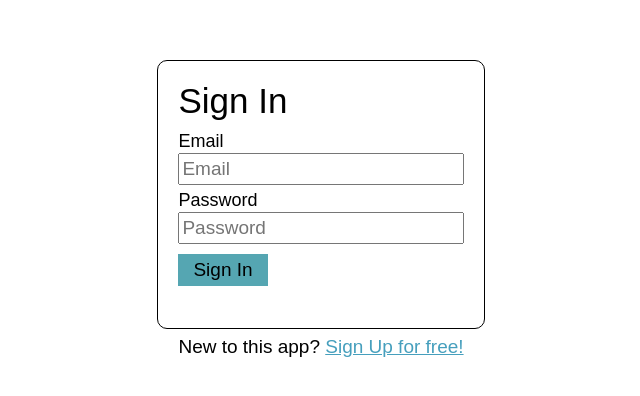
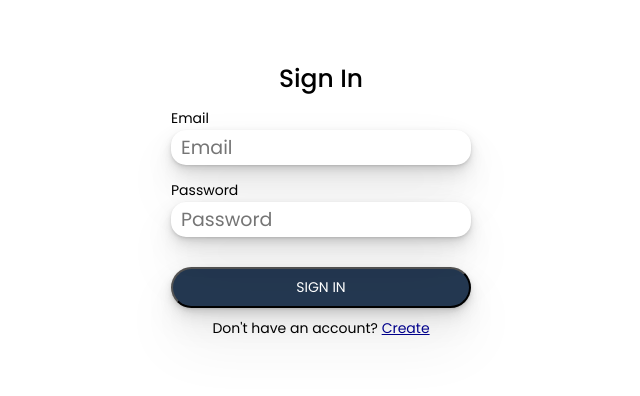
Before and after one commit to colinstoutt/exercise-tracker-frontend, a React (Create React App) app: page /login in a window 1280 px wide. Shown: the part 206-602 px from the top of the page, without its empty margins (319-959 px from the left). Built offline with nearby package versions, Linux system fonts and the light colour scheme.

Commit message:
add color and size to auth elements

```diff
--- a/src/App.scss
+++ b/src/App.scss
@@ -1,3 +1,5 @@
+@import url("https://fonts.googleapis.com/css2?family=Poppins:wght@100;200;300;400;500;600;700&display=swap");
+
 .App {
   height: 100%;
 }
@@ -17,8 +19,10 @@
 }
 
 body {
-  font-family: sans-serif;
+  font-family: "poppins", sans-serif;
   height: 100%;
+  max-width: 450px;
+  margin: auto;
 }
 html {
   font-size: 62.5%;
@@ -33,7 +37,7 @@ video {
   max-width: 100%;
 }
 
-button {
-  -webkit-border-radius: 0 !important;
-  -webkit-appearance: none !important;
-}
+// button {
+//   -webkit-border-radius: 0 !important;
+//   -webkit-appearance: none !important;
+// }
--- a/src/pages/LoginPage.jsx
+++ b/src/pages/LoginPage.jsx
@@ -32,10 +32,12 @@ function LoginPage({ handleSignupAndLogIn, updateMessage }) {
   }
 
   return (
-    <div scroll="no" className="auth-form">
-      <form className="login" onSubmit={handleSubmit}>
-        <legend>Sign In</legend>
-        <label htmlFor="email">Email</label>
+    <div scroll="no" className="auth">
+      <form className="auth-form" onSubmit={handleSubmit}>
+        <legend className="auth-form__title">Sign In</legend>
+        <label className="auth-form__label" htmlFor="email">
+          Email
+        </label>
         <br />
         <input
           type="email"
@@ -43,10 +45,13 @@ function LoginPage({ handleSignupAndLogIn, updateMessage }) {
           value={formState.email}
           name="email"
           onChange={handleChange}
+          className="auth-form__input"
         />
         <br />
 
-        <label htmlFor="password">Password</label>
+        <label className="auth-form__label" htmlFor="password">
+          Password
+        </label>
         <br />
         <input
           type="password"
@@ -54,14 +59,15 @@ function LoginPage({ handleSignupAndLogIn, updateMessage }) {
           value={formState.password}
           name="password"
           onChange={handleChange}
+          className="auth-form__input"
         />
         <div className="form-controls">
-          <button>Sign In</button>
+          <button className="auth-form__button">Sign In</button>
         </div>
-        <p>
-          New to this app?{" "}
-          <Link className="Link" to="/signup">
-            Sign Up for free!
+        <p className="auth-form__Link">
+          Don't have an account?{" "}
+          <Link className="auth-form__Link-btn" to="/signup">
+            Create
           </Link>
         </p>
       </form>
--- a/src/pages/SignupPage.jsx
+++ b/src/pages/SignupPage.jsx
@@ -52,52 +52,66 @@ function SignupPage(props) {
   }
 
   return (
-    <div scroll="no" className="auth-form">
-      <form className="signup" onSubmit={handleSubmit}>
-        <legend>Sign Up</legend>
-        <label htmlFor="name">Name</label>
+    <div scroll="no" className="auth">
+      <form className="auth-form" onSubmit={handleSubmit}>
+        <legend className="auth-form__title">Sign Up</legend>
+        <label className="auth-form__label" htmlFor="name">
+          Name
+        </label>
         <br />
         <input
           type="text"
           value={formState.name}
           name="name"
           onChange={handleChange}
+          className="auth-form__input"
         />
         <br />
-        <label htmlFor="email">Email</label>
+        <label className="auth-form__label" htmlFor="email">
+          Email
+        </label>
         <br />
         <input
           type="email"
           value={formState.email}
           name="email"
           onChange={handleChange}
+          className="auth-form__input"
         />
         <br />
-        <label htmlFor="password">Password</label>
+        <label className="auth-form__label" htmlFor="password">
+          Password
+        </label>
         <br />
         <input
           type="password"
           value={formState.password}
           name="password"
           onChange={handleChange}
+          className="auth-form__input"
         />
         <br />
-        <label htmlFor="confPassword">Confirm Password</label>
+        <label className="auth-form__label" htmlFor="confPassword">
+          Confirm Password
+        </label>
         <br />
         <input
           type="password"
           value={formState.passwordConf}
           name="passwordConf"
           onChange={handleChange}
+          className="auth-form__input"
         />
         <br />
 
         <div className="form-controls">
-          <button disabled={!validForm()}>Sign Up</button>
+          <button className="auth-form__button" disabled={!validForm()}>
+            Create account
+          </button>
         </div>
-        <p>
+        <p className="auth-form__Link">
           Already have an account?&nbsp;
-          <Link className="Link" to="/login">
+          <Link className="auth-form__Link-btn" to="/login">
             Sign in
           </Link>
         </p>
--- a/src/pages/auth.scss
+++ b/src/pages/auth.scss
@@ -1,46 +1,69 @@
-.auth-form {
+.auth {
   height: 100vh;
   overflow: hidden;
   margin: 0;
   display: flex;
   align-items: center;
   justify-content: center;
-}
-form {
+
+  &-form {
     position: absolute;
-  border: 1px solid black;
     border-radius: 10px;
     margin: auto;
     padding: 2rem;
+
+    &__title {
+      font-size: 2.5rem;
+      font-weight: 500;
+      margin-bottom: 1rem;
+      text-align: center;
     }
-legend {
-  font-size: 3.5rem;
-  margin-bottom: 1rem;
+
+    &__label {
+      font-size: 1.4rem;
     }
-label {
-  font-size: 1.8rem;
+    &__input {
+      font-size: 1.9rem;
+      padding: 0.3rem 1rem;
+      margin: 0.1rem 0 1.5rem 0;
+      width: 300px;
+      border-radius: 15px;
+      border: none;
+      box-shadow: rgba(0, 0, 0, 0.07) 0px 1px 2px,
+        rgba(0, 0, 0, 0.07) 0px 2px 4px, rgba(0, 0, 0, 0.07) 0px 4px 8px,
+        rgba(0, 0, 0, 0.07) 0px 8px 16px, rgba(0, 0, 0, 0.07) 0px 16px 32px,
+        rgba(0, 0, 0, 0.07) 0px 32px 64px;
+      &:last-of-type {
+        margin-bottom: 3rem;
       }
-input {
-  font-size: 1.9rem;
-  padding: 0.3rem 0.2rem;
-  margin: 0.1rem 0 0.5rem 0;
+    }
+    &__button {
+      font-size: 1.4rem;
+      margin: auto;
       width: 100%;
+      padding: 0.8rem;
+      border-radius: 50px;
+      background-color: #243851;
+      color: white;
+      text-transform: uppercase;
+      display: block;
+      text-align: center;
+      box-shadow: rgba(0, 0, 0, 0.07) 0px 1px 2px,
+        rgba(0, 0, 0, 0.07) 0px 2px 4px, rgba(0, 0, 0, 0.07) 0px 4px 8px,
+        rgba(0, 0, 0, 0.07) 0px 8px 16px, rgba(0, 0, 0, 0.07) 0px 16px 32px,
+        rgba(0, 0, 0, 0.07) 0px 32px 64px;
     }
-button {
-  font-size: 1.9rem;
-  margin-top: 0.5rem;
-  padding: 0.5rem 1.5rem;
-  border: none;
-  border-radius: 5px;
-  background-color: rgb(85, 166, 178);
-}
-p {
-  font-size: 1.9rem;
+    &__Link {
+      font-size: 1.4rem;
       color: black;
       position: relative;
-  top: 5rem;
+      top: 1rem;
+      text-align: center;
+
+      &-btn {
+        font-size: 1.4rem;
+        color: darkblue;
       }
-.Link {
-  font-size: 1.9rem;
-  color: rgb(70, 159, 189);
     }
+  }
+}
```
Lines whose indentation alone changed are shown as unchanged.
